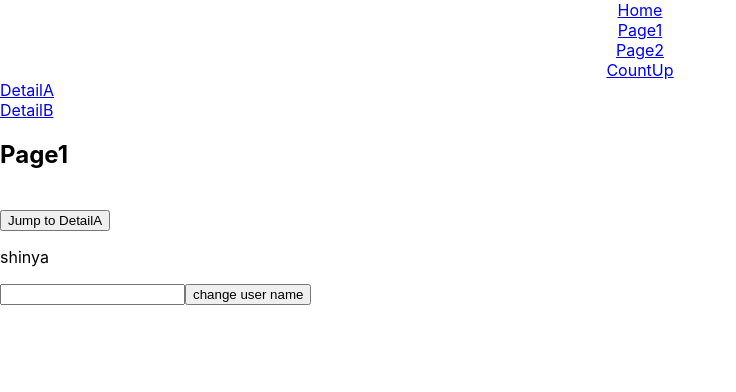
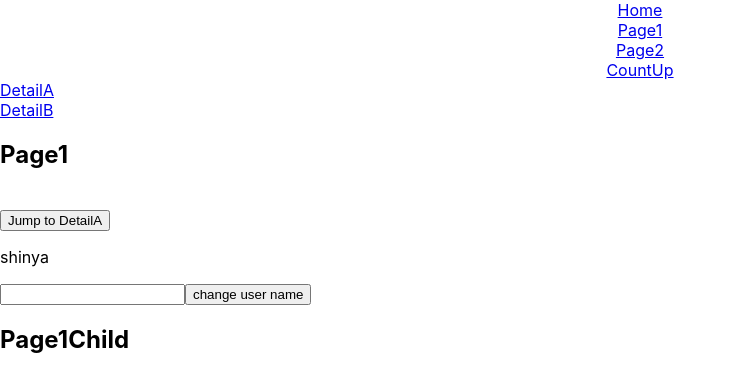
Before and after one commit to hinoharashinya/react-commentary, a React (Create React App) app: page /page1 in a window 1280 px wide. Shown: the top 392 px of the page, without its empty margins (0-736 px from the left). Built offline with nearby package versions, Linux system fonts and the light colour scheme.

Commit message:
add child

```diff
--- a/src/components/routing/Page1.jsx
+++ b/src/components/routing/Page1.jsx
@@ -1,6 +1,13 @@
 import {Link, useHistory} from "react-router-dom";
-import {useContext, useState} from "react";
+import {useContext, useState, memo} from "react";
 import {UserContext} from "../../providers/UserProvider";
+
+const Page1Child = memo(() => {
+  console.log("child")
+  return(
+    <h2>Page1Child</h2>
+  )
+});
 
 export const Page1 = () => {
   const stateA = "state";
@@ -36,6 +43,7 @@ export const Page1 = () => {
       <p>{userInfo.userName}</p>
       <input type="text" value={inputUserName} onChange={onChangeInput}/>
       <button onClick={changeUserName}>change user name</button>
+      <Page1Child />
     </>
   );
 }
```
